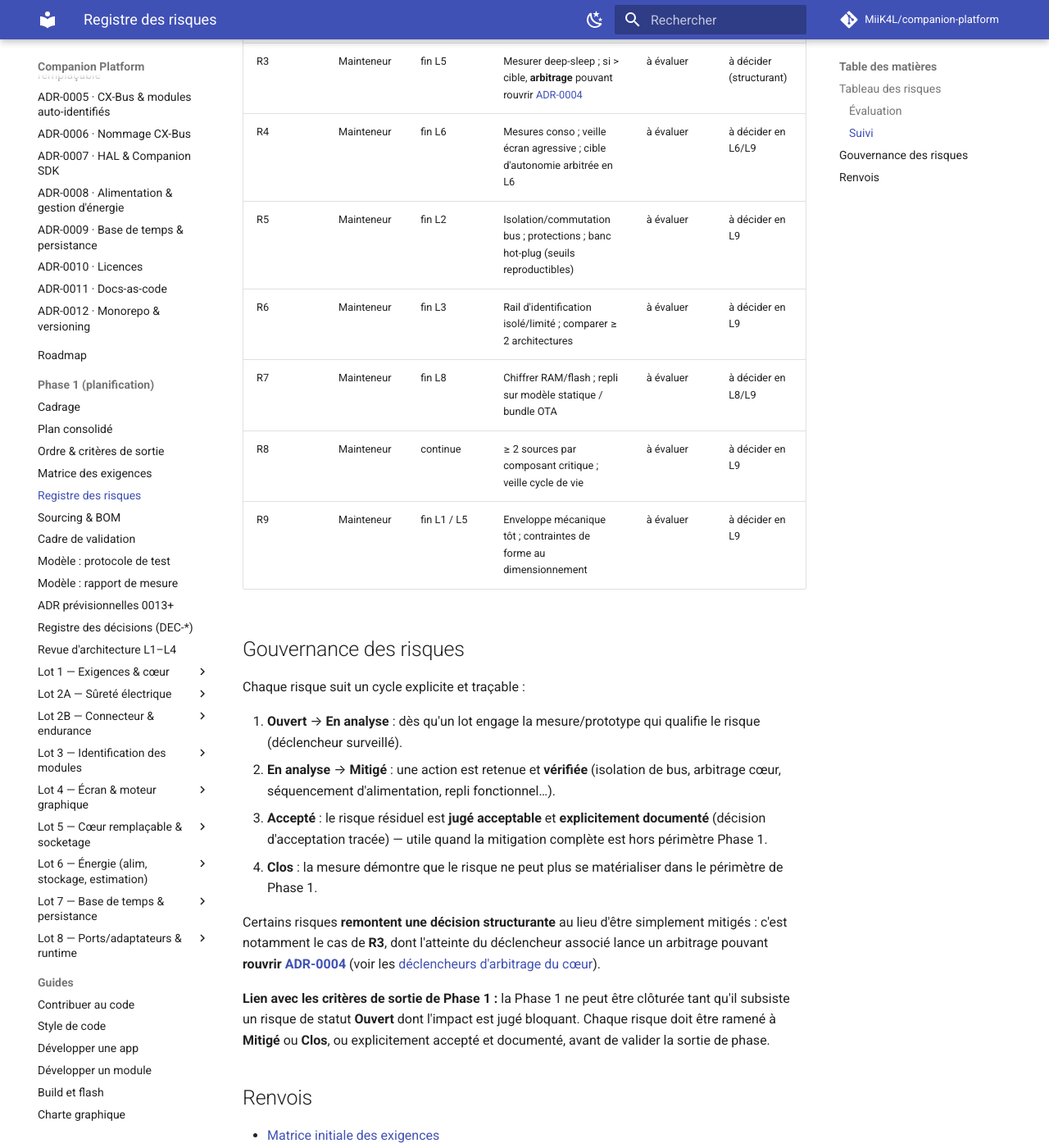
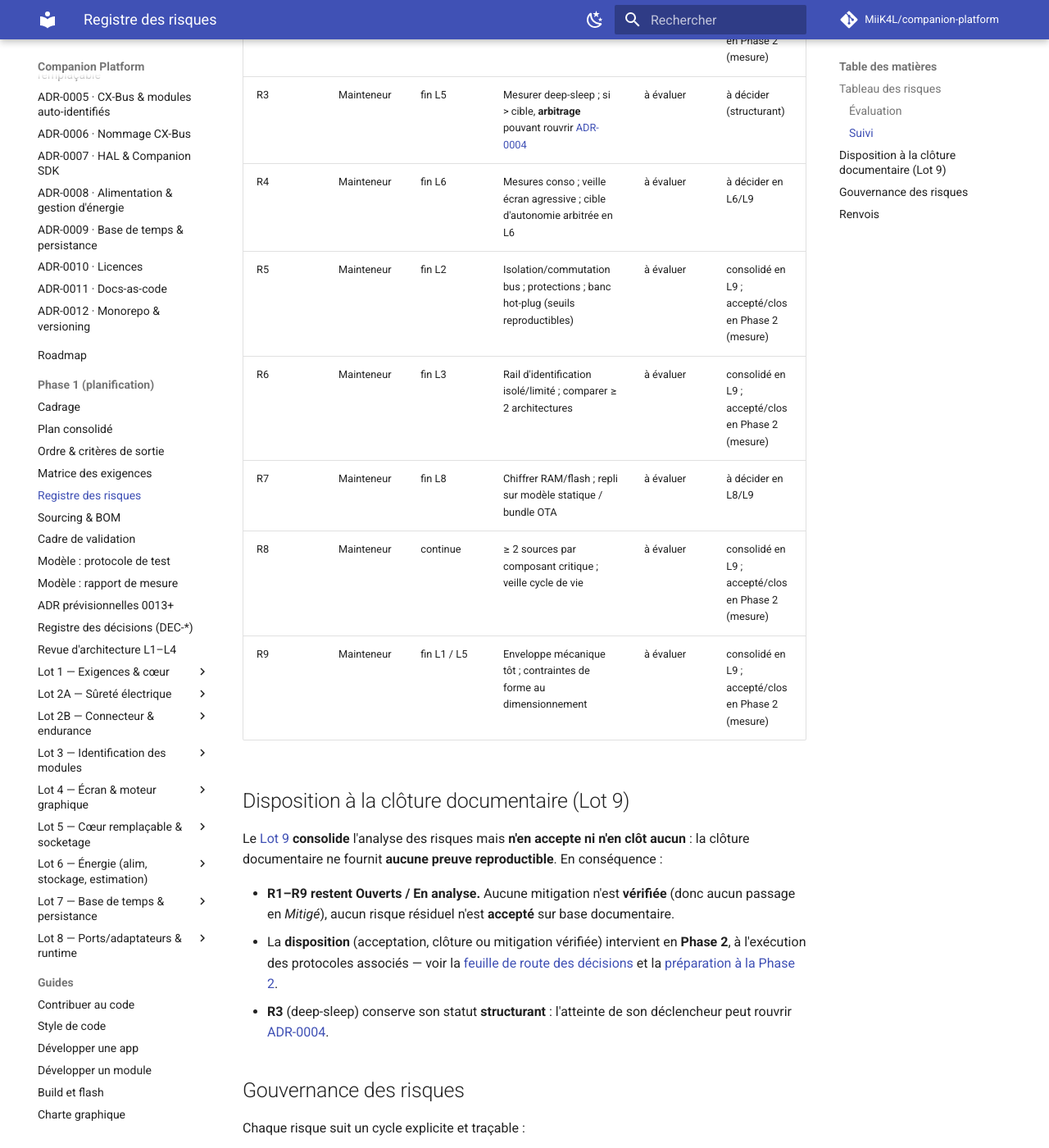
Before and after one commit to MiiK4L/companion-platform, an MkDocs documentation site: the page built from docs/phase-1/risk-register.md, in a window 1280 px wide and 1400 px high, scrolled down 1971 px. Shown: the whole window at 82% size. Built offline with MkDocs 1.6.1 and Material for MkDocs 9.7.7, drawn with Linux system fonts in a browser that asks for light colours; comment, search, counter and statistics services are not loaded; some of the changed text lies outside the part shown.

Commit message:
docs(phase-1): consolide décisions, ADR et risques à la clôture L9
- decisions-register : note d'état étendue à L1-L8 + section de clôture L9
  (17 DEC toutes Ouvertes, renvois synthèse/roadmap/readiness).
- adr-plan : section statut à la clôture (aucune ADR 0013+ créée/acceptée,
  numéros non réservés, spec draft non rc.1).
- risk-register : R1-R9 restent Ouverts/En analyse ; acceptation/clôture
  reportée à la Phase 2 (mesure) ; R3 structurant.
- requirements-matrix : note de consolidation, cibles toujours à confirmer.

```diff
--- a/docs/phase-1/risk-register.md
+++ b/docs/phase-1/risk-register.md
@@ -36,15 +36,31 @@ Deux vues d'un même registre : **évaluation** puis **suivi**.
 
 | ID | Propriétaire | Échéance de revue | Mitigation envisagée | Risque résiduel | Décision d'acceptation |
 | --- | --- | --- | --- | --- | --- |
-| R1 | Mainteneur | fin L1 / L2 | Décompte formel ; **arbitrage** (module alt., custom, expander/partage bus, réduction périmètre, optim. logicielle) | à évaluer | à décider en L9 |
-| R2 | Mainteneur | fin L2 | Cartographier accès SPI ; CS dédiés / arbitrage ; SPI module optionnel | à évaluer | à décider en L9 |
+| R1 | Mainteneur | fin L1 / L2 | Décompte formel ; **arbitrage** (module alt., custom, expander/partage bus, réduction périmètre, optim. logicielle) | à évaluer | consolidé en L9 ; accepté/clos en Phase 2 (mesure) |
+| R2 | Mainteneur | fin L2 | Cartographier accès SPI ; CS dédiés / arbitrage ; SPI module optionnel | à évaluer | consolidé en L9 ; accepté/clos en Phase 2 (mesure) |
 | R3 | Mainteneur | fin L5 | Mesurer deep-sleep ; si > cible, **arbitrage** pouvant rouvrir [ADR-0004](../adr/0004-coeur-de-calcul-socket.md) | à évaluer | à décider (structurant) |
 | R4 | Mainteneur | fin L6 | Mesures conso ; veille écran agressive ; cible d'autonomie arbitrée en L6 | à évaluer | à décider en L6/L9 |
-| R5 | Mainteneur | fin L2 | Isolation/commutation bus ; protections ; banc hot-plug (seuils reproductibles) | à évaluer | à décider en L9 |
-| R6 | Mainteneur | fin L3 | Rail d'identification isolé/limité ; comparer ≥ 2 architectures | à évaluer | à décider en L9 |
+| R5 | Mainteneur | fin L2 | Isolation/commutation bus ; protections ; banc hot-plug (seuils reproductibles) | à évaluer | consolidé en L9 ; accepté/clos en Phase 2 (mesure) |
+| R6 | Mainteneur | fin L3 | Rail d'identification isolé/limité ; comparer ≥ 2 architectures | à évaluer | consolidé en L9 ; accepté/clos en Phase 2 (mesure) |
 | R7 | Mainteneur | fin L8 | Chiffrer RAM/flash ; repli sur modèle statique / bundle OTA | à évaluer | à décider en L8/L9 |
-| R8 | Mainteneur | continue | ≥ 2 sources par composant critique ; veille cycle de vie | à évaluer | à décider en L9 |
-| R9 | Mainteneur | fin L1 / L5 | Enveloppe mécanique tôt ; contraintes de forme au dimensionnement | à évaluer | à décider en L9 |
+| R8 | Mainteneur | continue | ≥ 2 sources par composant critique ; veille cycle de vie | à évaluer | consolidé en L9 ; accepté/clos en Phase 2 (mesure) |
+| R9 | Mainteneur | fin L1 / L5 | Enveloppe mécanique tôt ; contraintes de forme au dimensionnement | à évaluer | consolidé en L9 ; accepté/clos en Phase 2 (mesure) |
+
+## Disposition à la clôture documentaire (Lot 9)
+
+Le [Lot 9](lot-9/README.md) **consolide** l'analyse des risques mais **n'en
+accepte ni n'en clôt aucun** : la clôture documentaire ne fournit **aucune
+preuve reproductible**. En conséquence :
+
+- **R1–R9 restent Ouverts / En analyse.** Aucune mitigation n'est **vérifiée**
+  (donc aucun passage en *Mitigé*), aucun risque résiduel n'est **accepté** sur
+  base documentaire.
+- La **disposition** (acceptation, clôture ou mitigation vérifiée) intervient en
+  **Phase 2**, à l'exécution des protocoles associés — voir la
+  [feuille de route des décisions](lot-9/decision-roadmap.md) et la
+  [préparation à la Phase 2](lot-9/phase-2-readiness.md).
+- **R3** (deep-sleep) conserve son statut **structurant** : l'atteinte de son
+  déclencheur peut rouvrir [ADR-0004](../adr/0004-coeur-de-calcul-socket.md).
 
 ## Gouvernance des risques
 
```
Also changed, not shown: docs/phase-1/adr-plan.md (+15 -0 lines), docs/phase-1/decisions-register.md (+17 -4 lines), docs/phase-1/requirements-matrix.md (+12 -0 lines).
